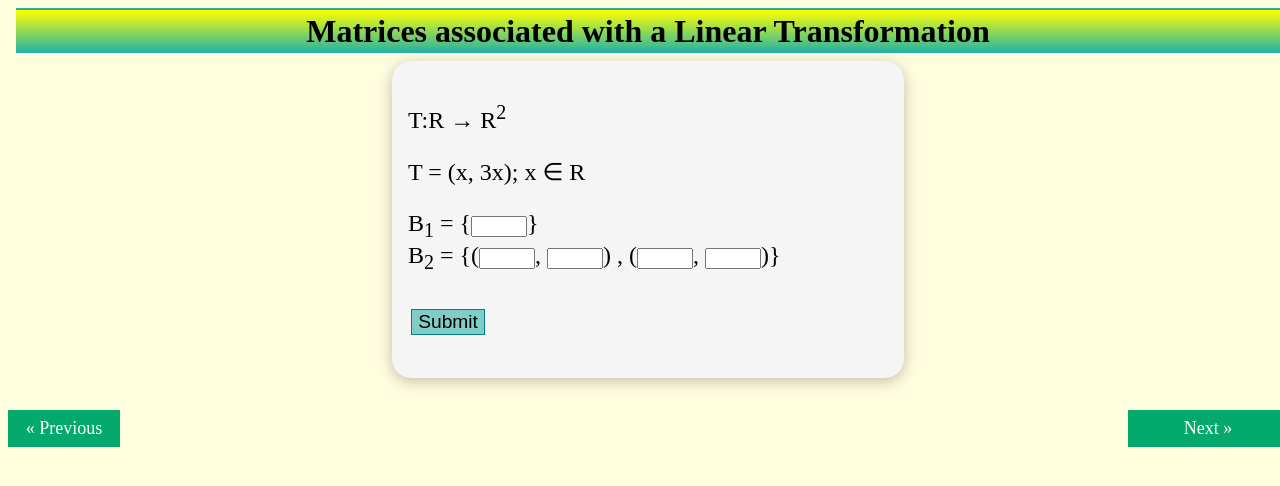
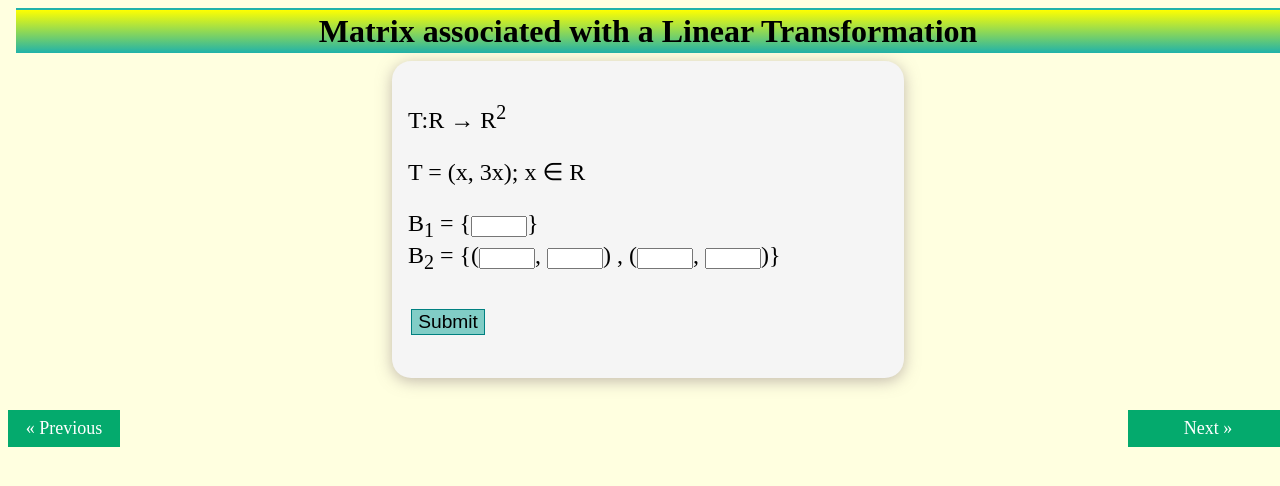
Before and after one commit to virtual-labs/exp-linear-transformation-matrices-dei, a plain HTML site: page experiment/simulation/matrices.html in a window 1280 px wide. Drawn offline with nearby package versions, Linux system fonts and the light colour scheme; some packages are replaced by stand-ins of ours.

Commit message:
Update matrices.html

```diff
--- a/experiment/simulation/matrices.html
+++ b/experiment/simulation/matrices.html
@@ -48,7 +48,7 @@
 }
 </style>
 <body>
-    <h2 class="pagehead">Matrices associated with a Linear Transformation</h2>
+    <h2 class="pagehead">Matrix associated with a Linear Transformation</h2>
 <div class="container">
     <p>T:R &rarr; R<sup>2</sup></p>
     <p>T = (x, 3x); x &isin; R</p>
```
